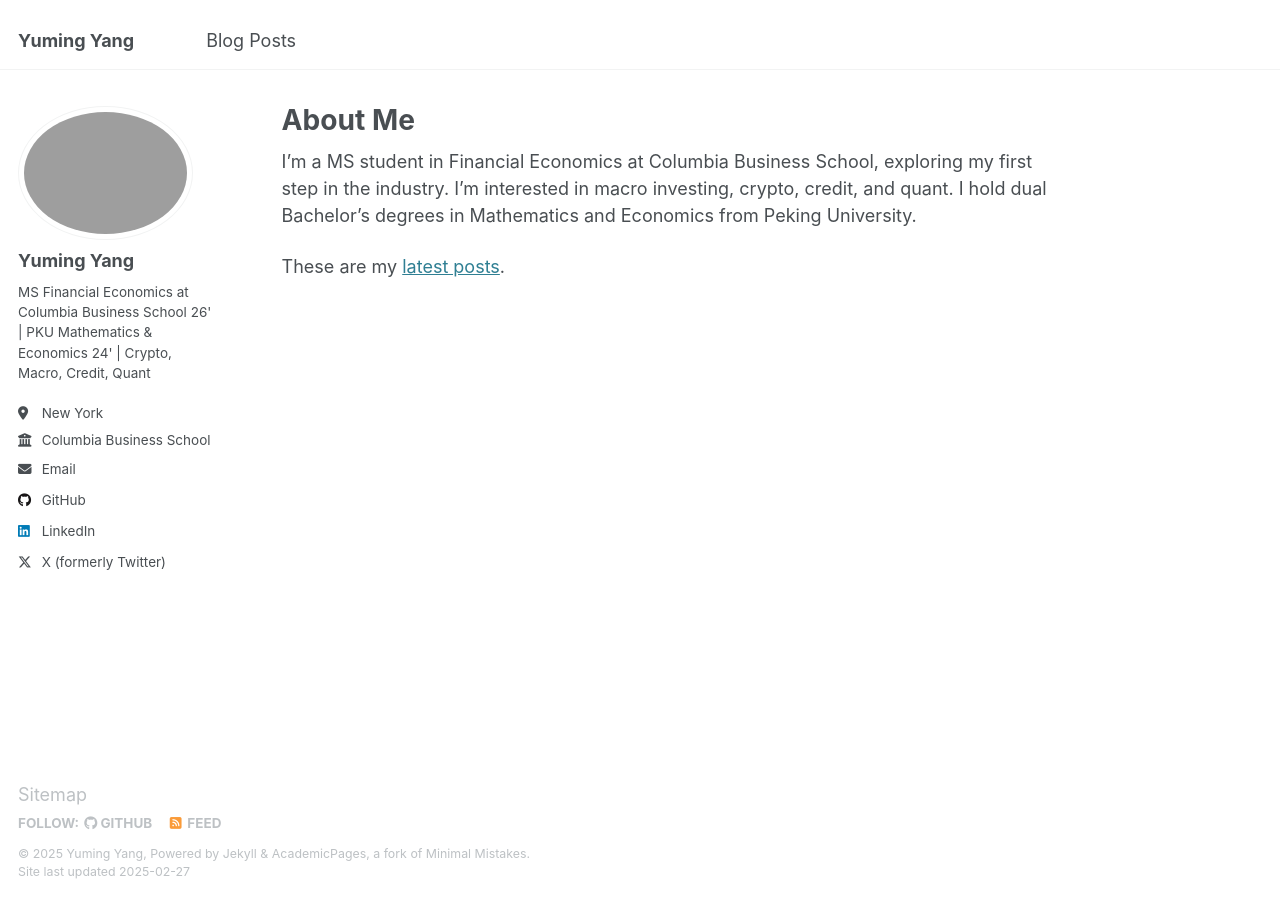
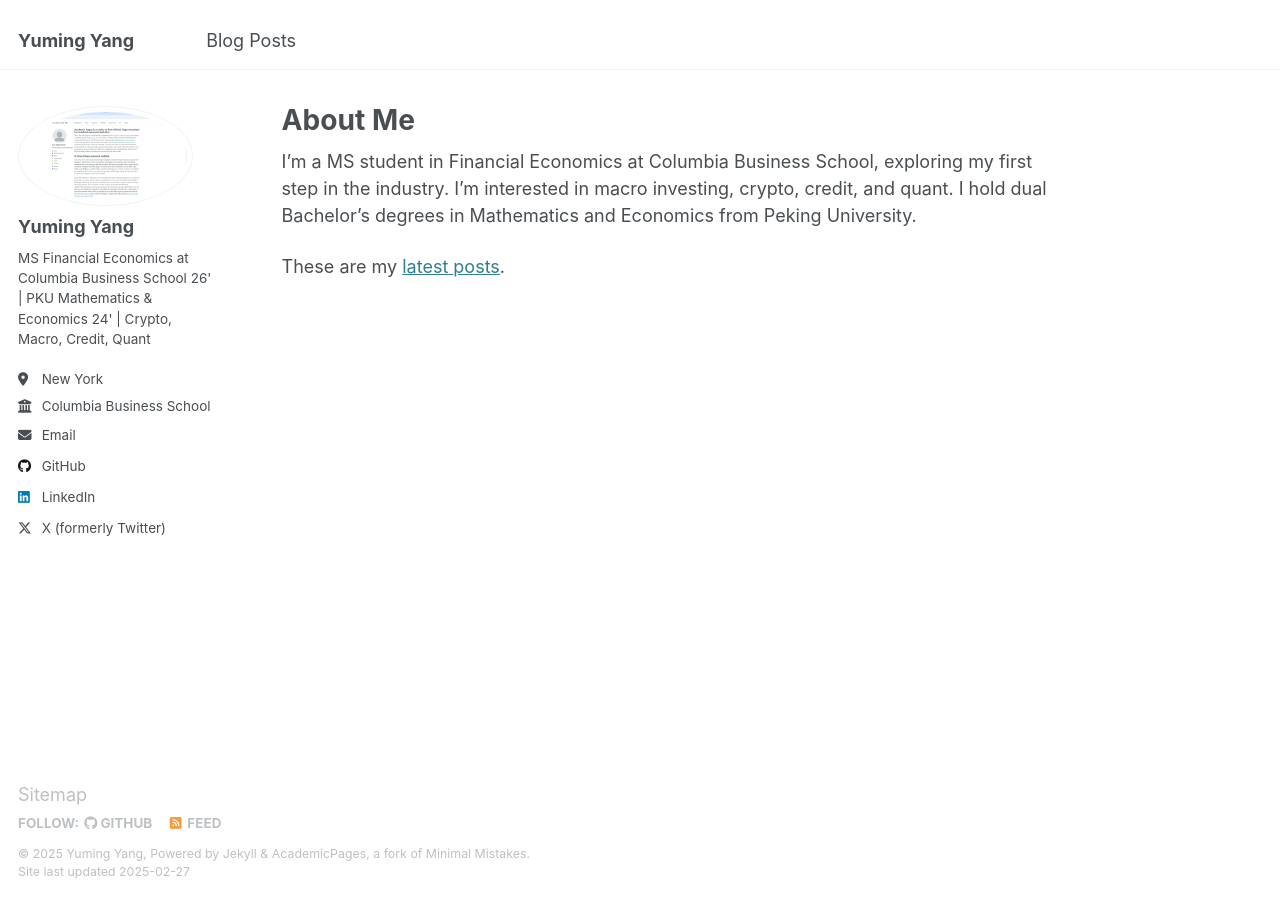
Before and after one commit to Yuming-Yang/Yuming-Yang.github.io, a Jekyll site: the page built from _pages/about.md, in a window 1280 px wide. Built offline with Jekyll 4.4.1, drawn with Linux system fonts in a browser that asks for light colours.

Commit message:
Update _config.yml

```diff
--- a/_config.yml
+++ b/_config.yml
@@ -22,7 +22,7 @@ repository               : "academicpages/academicpages.github.io"
 #               Additional customization can be done by editing /_includes/author-profile.html
 author:
   # Biographic information
-  avatar           : "homepage.JPG"
+  avatar           : "homepage.png"
   name             : "Yuming Yang"
   pronouns         : # example: "she/her"
   bio              : "MS Financial Economics at Columbia Business School 26' | PKU Mathematics & Economics 24' | Crypto, Macro, Credit, Quant"
```
